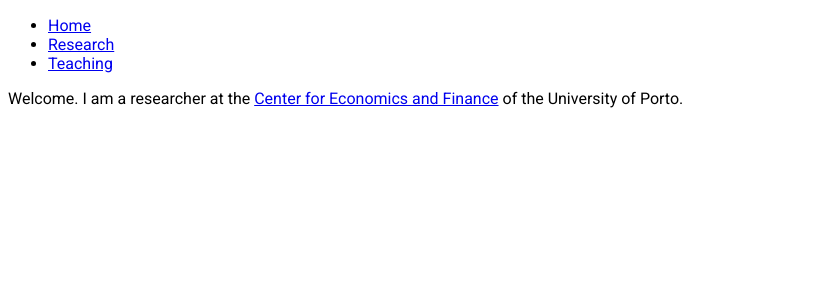
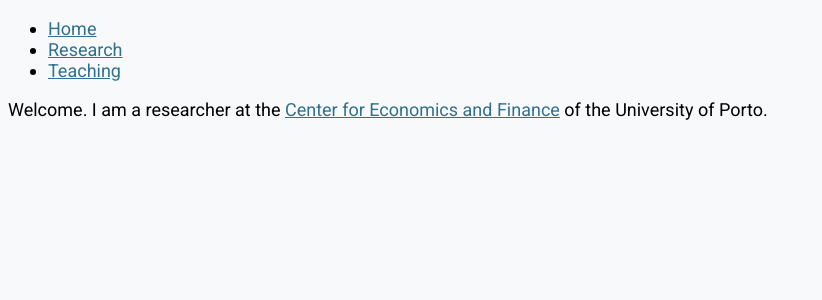
Before and after one commit to rmleite/rmleite.github.io, a Jekyll site: the page built from index.md, in a window 1280 px wide. Shown: the top 300 px of the page, without its empty margins (0-822 px from the left). Built offline with Jekyll 4.4.1, drawn with Linux system fonts in a browser that asks for light colours.

Commit message:
Update color scheme

```diff
--- a/assets/css/main.css
+++ b/assets/css/main.css
@@ -1,3 +1,12 @@
 body {
-    font-family: 'Roboto'; font-size: 16px; font-weight: 300;
+    background-color: #F7F9FB;
+    font-family: 'Roboto'; font-size: 18px; font-weight: 200;
 }
+
+h1 h2 h3 {
+  color: #687864;
+}
+
+a {
+    color: #31708E;
+}
```
